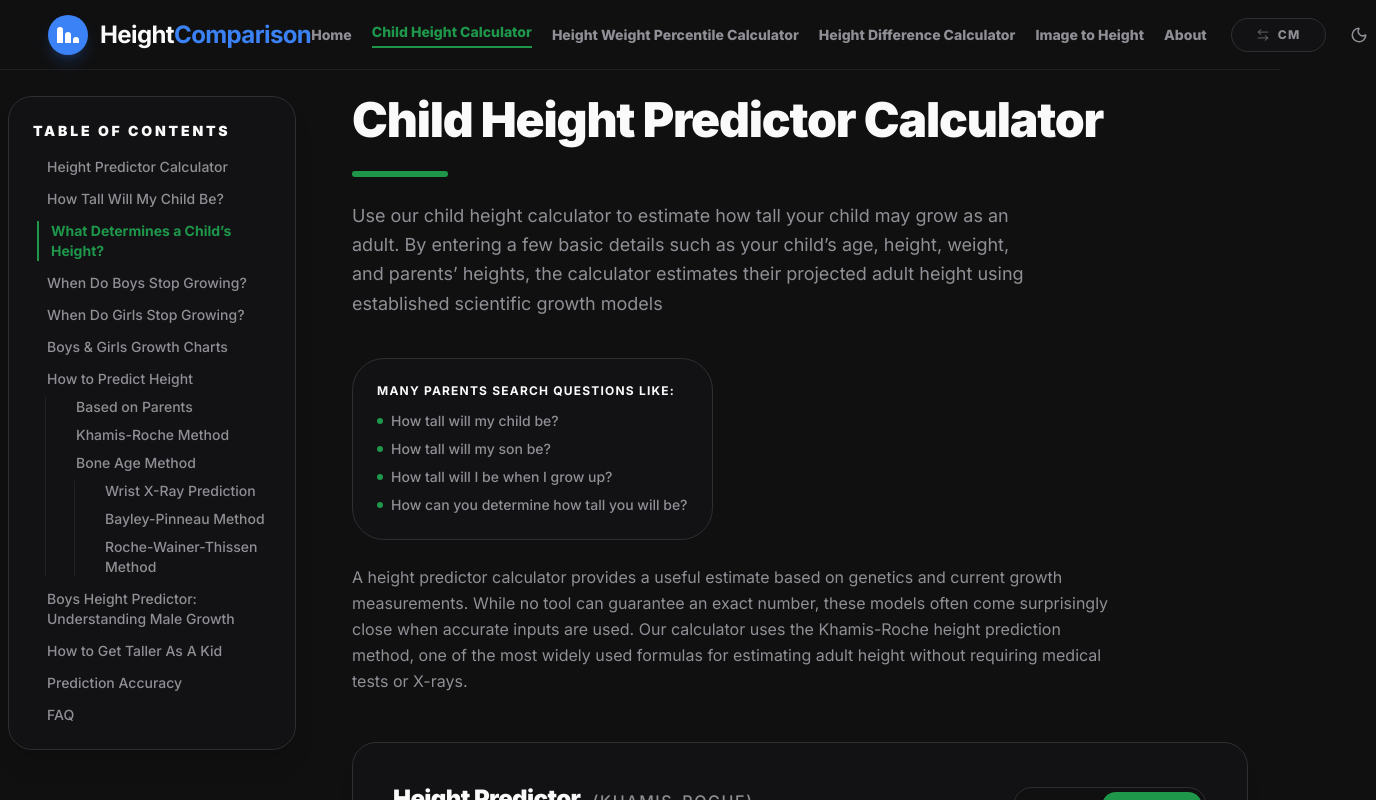
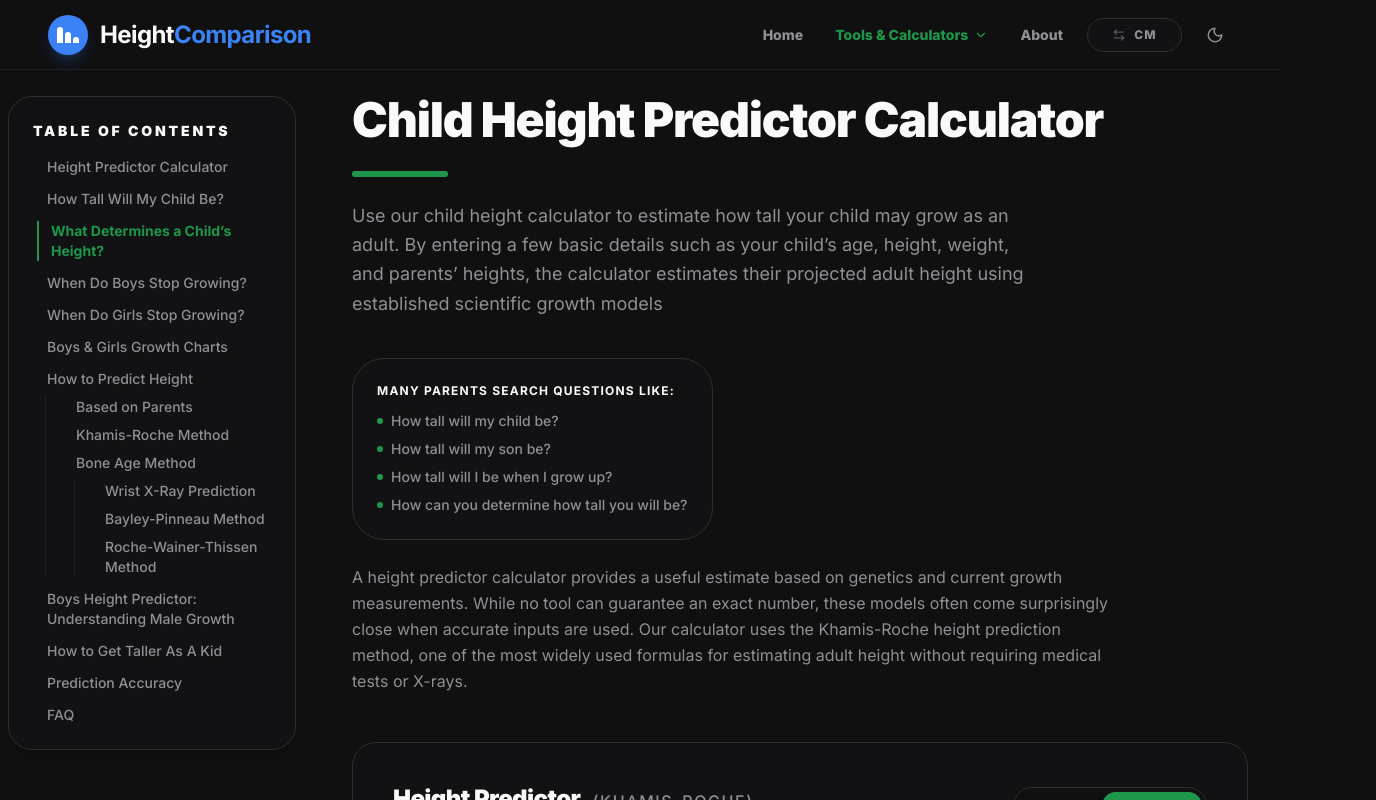
Before and after one commit to heighttool19-cmyk/heightcomparison, a Next.js app: page /child-height-calculator in a window 1280 px wide. Shown: the top 800 px of the page, 1376 px wide, since content can reach past the window. Built offline with nearby package versions, Linux system fonts and the light colour scheme.

Commit message:
Updated navbar

```diff
--- a/src/components/Navbar.tsx
+++ b/src/components/Navbar.tsx
@@ -3,32 +3,61 @@
 import React, { useState, useEffect } from 'react';
 import Link from 'next/link';
 import { motion, AnimatePresence } from 'framer-motion';
-import { Moon, Sun, Menu, Box, ArrowLeftRight } from 'lucide-react';
+import { Moon, Sun, Menu, ArrowLeftRight, ChevronDown } from 'lucide-react';
 import { useThemeStore, useUnitStore } from '@/store';
 
 interface NavbarProps {
-    activePage: 'home' | 'child-height-calculator' | 'height-weight-percentile-calculator' | 'height-difference-calculator' | 'image-to-height' | 'about';
+    // Relaxed to string to allow future scalability without breaking TypeScript when you add new pages
+    activePage: string;
 }
+
+// 1. DATA-DRIVEN CONFIGURATION: Add future tools here once, and they populate everywhere automatically.
+type NavItem = {
+    label: string;
+    href?: string;
+    id?: string;
+    isSpecial?: boolean;
+    children?: { label: string; href: string; id: string; isSpecial?: boolean }[];
+};
+
+const NAVIGATION: NavItem[] = [
+    { label: 'Home', href: '/', id: 'home' },
+    {
+        label: 'Tools & Calculators',
+        // Grouping these saves horizontal space on desktop and cleans up mobile
+        children: [
+            { label: 'Child Height Calculator', href: '/child-height-calculator', id: 'child-height-calculator' },
+            { label: 'Height Weight Percentile Calculator', href: '/height-weight-percentile-calculator', id: 'height-weight-percentile-calculator' },
+            { label: 'Height Difference Calculator', href: '/height-difference-calculator', id: 'height-difference-calculator' },
+            { label: 'Image to Height', href: '/image-to-height', id: 'image-to-height' },
+        ]
+    },
+    { label: 'About', href: '/about', id: 'about' },
+];
 
 const Navbar: React.FC<NavbarProps> = ({ activePage }) => {
     const { theme, toggleTheme } = useThemeStore();
     const { unitSystem, toggleUnitSystem } = useUnitStore();
     const [isNavMenuOpen, setIsNavMenuOpen] = useState(false);
     const [scrolled, setScrolled] = useState(false);
+    const [mobileToolsOpen, setMobileToolsOpen] = useState(true); // Keeps mobile accordion open by default
 
     useEffect(() => {
-        const handleScroll = () => {
-            setScrolled(window.scrollY > 20);
-        };
+        const handleScroll = () => setScrolled(window.scrollY > 20);
         window.addEventListener('scroll', handleScroll);
         return () => window.removeEventListener('scroll', handleScroll);
     }, []);
+
+    // Helper to check if a dropdown group contains the currently active page
+    const isGroupActive = (children: any[]) => children.some(child => child.id === activePage);
 
     return (
         <header className={`h-[70px] shrink-0 border-b flex items-center justify-between px-4 sm:px-8 xl:px-12 z-50 sticky top-0 transition-all duration-300 ${scrolled
             ? 'bg-bg/80 backdrop-blur-md border-border/80 shadow-lg'
             : 'bg-bg border-border/50 shadow-none'
             }`}>
+
+            {/* Logo */}
             <Link href="/" className="flex items-center gap-3 cursor-pointer shrink-0">
                 <div className="w-10 h-10 rounded-full bg-[#3B82F6] flex items-center justify-center relative overflow-hidden shadow-lg shadow-blue-500/20">
                     <div className="flex items-end gap-[2px] h-4">
@@ -43,47 +72,55 @@ const Navbar: React.FC<NavbarProps> = ({ activePage }) => {
             </Link>
 
             <div className="flex items-center gap-2 sm:gap-4">
-                {/* Desktop Link Highlights - Switched to XL breakpoint to accommodate long text */}
-                <nav className="hidden xl:flex items-center gap-5 2xl:gap-8 mr-2">
+
+                {/* --- DESKTOP NAVIGATION --- */}
+                {/* Changed to lg:flex because grouping the links saves massive horizontal space */}
+                <nav className="hidden lg:flex items-center gap-6 xl:gap-8 mr-2">
+                    {NAVIGATION.map((item, idx) => {
+                        // Render Dropdown for Groups
+                        if (item.children) {
+                            const active = isGroupActive(item.children);
+                            return (
+                                <div key={idx} className="relative group py-4">
+                                    <button className={`flex items-center gap-1.5 whitespace-nowrap text-[14px] 2xl:text-[15px] font-extrabold transition-colors ${active ? 'text-accent' : 'text-muted hover:text-foreground'}`}>
+                                        {item.label}
+                                        <ChevronDown size={14} className="group-hover:rotate-180 transition-transform duration-300" />
+                                    </button>
+
+                                    {/* Dropdown Panel (CSS-based for zero-latency performance) */}
+                                    <div className="absolute top-full left-1/2 -translate-x-1/2 pt-2 opacity-0 invisible translate-y-2 group-hover:opacity-100 group-hover:visible group-hover:translate-y-0 transition-all duration-300 z-50">
+                                        <div className="bg-surface border border-border shadow-xl rounded-2xl p-2 min-w-[260px] flex flex-col gap-1">
+                                            {item.children.map(child => (
                                                 <Link
-                        href="/"
-                        className={`whitespace-nowrap text-[14px] 2xl:text-[15px] font-extrabold transition-colors ${activePage === 'home' ? 'text-accent border-b-2 border-accent pb-1' : 'text-muted hover:text-foreground'}`}
+                                                    key={child.id}
+                                                    href={child.href}
+                                                    className={`px-4 py-3 rounded-xl text-sm font-bold transition-all flex items-center justify-between ${activePage === child.id
+                                                        ? (child.isSpecial ? 'text-[#22C55E] bg-[#22C55E]/10' : 'text-accent bg-accent/10')
+                                                        : (child.isSpecial ? 'text-[#22C55E] hover:bg-bg/80' : 'text-muted hover:text-foreground hover:bg-bg/80')}`}
                                                 >
-                        Home
+                                                    {child.label}
                                                 </Link>
+                                            ))}
+                                        </div>
+                                    </div>
+                                </div>
+                            );
+                        }
+
+                        // Render Standard Links
+                        return (
                             <Link
-                        href="/child-height-calculator"
-                        className={`whitespace-nowrap text-[14px] 2xl:text-[15px] font-extrabold transition-colors ${activePage === 'child-height-calculator' ? 'text-accent border-b-2 border-accent pb-1' : 'text-muted hover:text-foreground'}`}
+                                key={item.id}
+                                href={item.href!}
+                                className={`whitespace-nowrap text-[14px] 2xl:text-[15px] font-extrabold transition-colors ${activePage === item.id ? 'text-accent border-b-2 border-accent pb-1' : 'text-muted hover:text-foreground'}`}
                             >
-                        Child Height Calculator
+                                {item.label}
                             </Link>
-                    <Link
-                        href="/height-weight-percentile-calculator"
-                        className={`whitespace-nowrap text-[14px] 2xl:text-[15px] font-extrabold transition-colors ${activePage === 'height-weight-percentile-calculator' ? 'text-accent border-b-2 border-accent pb-1' : 'text-muted hover:text-foreground'}`}
-                    >
-                        Height Weight Percentile Calculator
-                    </Link>
-                    <Link
-                        href="/height-difference-calculator"
-                        className={`whitespace-nowrap text-[14px] 2xl:text-[15px] font-extrabold transition-colors ${activePage === 'height-difference-calculator' ? 'text-accent border-b-2 border-accent pb-1' : 'text-muted hover:text-foreground'}`}
-                    >
-                        Height Difference Calculator
-                    </Link>
-                    <Link
-                        href="/image-to-height"
-                        className={`whitespace-nowrap flex items-center gap-2 text-[14px] 2xl:text-[15px] font-extrabold transition-colors ${activePage === 'image-to-height' ? 'text-accent border-b-2 border-accent pb-1' : 'text-muted hover:text-foreground'}`}
-                    >
-                        Image to Height
-                    </Link>
-                    <Link
-                        href="/about"
-                        className={`whitespace-nowrap text-[14px] 2xl:text-[15px] font-extrabold transition-colors ${activePage === 'about' ? 'text-accent border-b-2 border-accent pb-1' : 'text-muted hover:text-foreground'}`}
-                    >
-                        About
-                    </Link>
+                        );
+                    })}
                 </nav>
 
-                {/* Unit Toggle - Visible from tablet (md) upwards */}
+                {/* Unit Toggle (Desktop) */}
                 <button
                     onClick={toggleUnitSystem}
                     className="hidden md:flex items-center justify-center gap-2 group hover:bg-item-hover px-3 py-2 rounded-xl transition-all border border-border bg-surface w-[85px] sm:w-[95px] shrink-0"
@@ -95,7 +132,7 @@ const Navbar: React.FC<NavbarProps> = ({ activePage }) => {
                     </span>
                 </button>
 
-                {/* Theme Toggle - Visible on Mobile and Desktop */}
+                {/* Theme Toggle */}
                 <button
                     onClick={toggleTheme}
                     className="p-2 text-muted hover:text-foreground hover:bg-surface/50 rounded-full transition-colors flex items-center justify-center shrink-0"
@@ -114,8 +151,8 @@ const Navbar: React.FC<NavbarProps> = ({ activePage }) => {
                     </AnimatePresence>
                 </button>
 
-                {/* Mobile Hamburger Menu - Stays active until XL screens */}
-                <div className="relative xl:hidden shrink-0">
+                {/* --- MOBILE NAVIGATION DRAWER --- */}
+                <div className="relative lg:hidden shrink-0">
                     <button
                         className="p-2 text-muted hover:text-foreground transition-colors focus:outline-none"
                         onClick={() => setIsNavMenuOpen(!isNavMenuOpen)}
@@ -127,7 +164,7 @@ const Navbar: React.FC<NavbarProps> = ({ activePage }) => {
                     <AnimatePresence>
                         {isNavMenuOpen && (
                             <>
-                                {/* Overlay to close menu */}
+                                {/* Overlay */}
                                 <motion.div
                                     initial={{ opacity: 0 }}
                                     animate={{ opacity: 1 }}
@@ -135,36 +172,66 @@ const Navbar: React.FC<NavbarProps> = ({ activePage }) => {
                                     onClick={() => setIsNavMenuOpen(false)}
                                     className="fixed inset-0 z-50 bg-black/20 backdrop-blur-[2px]"
                                 />
+
+                                {/* Menu Panel */}
                                 <motion.div
                                     initial={{ opacity: 0, y: 10, scale: 0.95 }}
                                     animate={{ opacity: 1, y: 0, scale: 1 }}
                                     exit={{ opacity: 0, y: 10, scale: 0.95 }}
                                     transition={{ type: "spring", damping: 25, stiffness: 300 }}
-                                    className="absolute right-0 mt-3 w-72 bg-[#111111] border border-white/10 rounded-3xl shadow-2xl p-4 z-[60] overflow-hidden"
+                                    className="absolute right-0 mt-3 w-80 max-w-[90vw] bg-[#111111] border border-white/10 rounded-3xl shadow-2xl p-4 z-[60] overflow-hidden"
                                 >
                                     <div className="flex flex-col gap-2">
-                                        <Link href="/" onClick={() => setIsNavMenuOpen(false)}>
-                                            <button className={`w-full text-left px-4 py-3 text-sm font-bold rounded-2xl transition-all ${activePage === 'home' ? 'text-white bg-white/10' : 'text-gray-400 hover:text-white hover:bg-white/5'}`}>Home</button>
-                                        </Link>
-                                        <Link href="/child-height-calculator" onClick={() => setIsNavMenuOpen(false)}>
-                                            <button className={`w-full text-left px-4 py-3 text-sm font-bold rounded-2xl transition-all ${activePage === 'child-height-calculator' ? 'text-white bg-white/10' : 'text-gray-400 hover:text-white hover:bg-white/5'}`}>Child Height Calculator</button>
-                                        </Link>
-                                        <Link href="/height-weight-percentile-calculator" onClick={() => setIsNavMenuOpen(false)}>
-                                            <button className={`w-full text-left px-4 py-3 text-sm font-bold rounded-2xl transition-all ${activePage === 'height-weight-percentile-calculator' ? 'text-white bg-white/10' : 'text-gray-400 hover:text-white hover:bg-white/5'}`}>Height Weight Percentile Calculator</button>
-                                        </Link>
-                                        <Link href="/height-difference-calculator" onClick={() => setIsNavMenuOpen(false)}>
-                                            <button className={`w-full text-left px-4 py-3 text-sm font-bold rounded-2xl transition-all ${activePage === 'height-difference-calculator' ? 'text-white bg-white/10' : 'text-gray-400 hover:text-white hover:bg-white/5'}`}>Height Difference Calculator</button>
-                                        </Link>
-                                        <Link href="/image-to-height" onClick={() => setIsNavMenuOpen(false)}>
-                                            <button className={`w-full text-left px-4 py-3 text-sm font-bold rounded-2xl transition-all flex items-center justify-between ${activePage === 'image-to-height' ? 'text-[#22C55E] bg-[#22C55E]/10' : 'text-gray-400 hover:text-white hover:bg-white/5'}`}>
-                                                Image to Height
+
+                                        {/* Dynamic Mobile Mapping */}
+                                        {NAVIGATION.map((item, idx) => {
+
+                                            // Render Mobile Accordion
+                                            if (item.children) {
+                                                return (
+                                                    <div key={idx} className="flex flex-col gap-1">
+                                                        <button
+                                                            onClick={() => setMobileToolsOpen(!mobileToolsOpen)}
+                                                            className="w-full flex items-center justify-between px-4 py-3 text-sm font-bold rounded-2xl transition-all text-gray-400 hover:text-white hover:bg-white/5"
+                                                        >
+                                                            {item.label}
+                                                            <ChevronDown size={16} className={`transition-transform duration-300 ${mobileToolsOpen ? 'rotate-180' : ''}`} />
+                                                        </button>
+                                                        <AnimatePresence initial={false}>
+                                                            {mobileToolsOpen && (
+                                                                <motion.div
+                                                                    initial={{ height: 0, opacity: 0 }}
+                                                                    animate={{ height: 'auto', opacity: 1 }}
+                                                                    exit={{ height: 0, opacity: 0 }}
+                                                                    className="overflow-hidden flex flex-col gap-1 pl-4 border-l border-white/10 ml-4 mb-2"
+                                                                >
+                                                                    {item.children.map(child => (
+                                                                        <Link key={child.id} href={child.href} onClick={() => setIsNavMenuOpen(false)}>
+                                                                            <button className={`w-full text-left px-4 py-3 text-sm font-bold rounded-2xl transition-all flex items-center justify-between ${activePage === child.id ? (child.isSpecial ? 'text-[#22C55E] bg-[#22C55E]/10' : 'text-white bg-white/10') : (child.isSpecial ? 'text-[#22C55E] hover:bg-white/5' : 'text-gray-400 hover:text-white hover:bg-white/5')}`}>
+                                                                                {child.label}
                                                                             </button>
                                                                         </Link>
-                                        <Link href="/about" onClick={() => setIsNavMenuOpen(false)}>
-                                            <button className={`w-full text-left px-4 py-3 text-sm font-bold rounded-2xl transition-all ${activePage === 'about' ? 'text-white bg-white/10' : 'text-gray-400 hover:text-white hover:bg-white/5'}`}>About</button>
+                                                                    ))}
+                                                                </motion.div>
+                                                            )}
+                                                        </AnimatePresence>
+                                                    </div>
+                                                );
+                                            }
+
+                                            // Render Mobile Standard Link
+                                            return (
+                                                <Link key={item.id} href={item.href!} onClick={() => setIsNavMenuOpen(false)}>
+                                                    <button className={`w-full text-left px-4 py-3 text-sm font-bold rounded-2xl transition-all ${activePage === item.id ? 'text-white bg-white/10' : 'text-gray-400 hover:text-white hover:bg-white/5'}`}>
+                                                        {item.label}
+                                                    </button>
                                                 </Link>
+                                            );
+                                        })}
 
-                                        {/* Mobile Unit Toggle Add-on (Optional but helpful since it's hidden on small mobile) */}
+                                        <div className="h-px w-full bg-white/10 my-2" />
+
+                                        {/* Mobile Unit Toggle */}
                                         <button
                                             onClick={() => { toggleUnitSystem(); setIsNavMenuOpen(false); }}
                                             className="w-full text-left px-4 py-3 text-sm font-bold rounded-2xl transition-all text-gray-400 hover:text-white hover:bg-white/5 md:hidden flex items-center justify-between"
```
Lines whose indentation alone changed are shown as unchanged.
